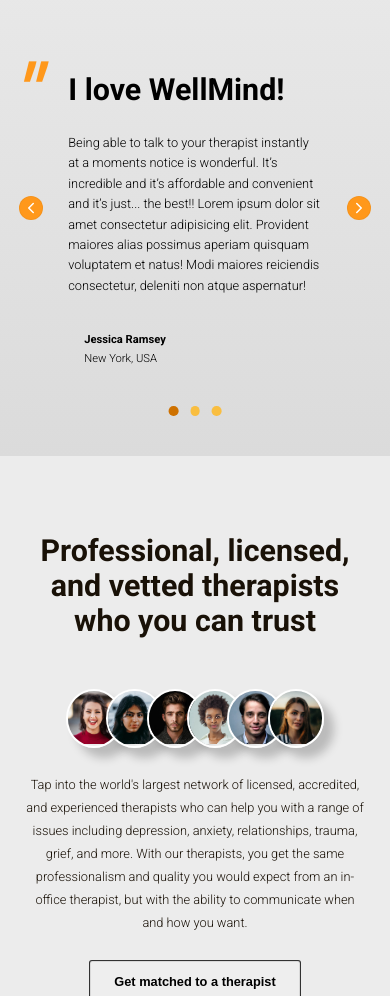
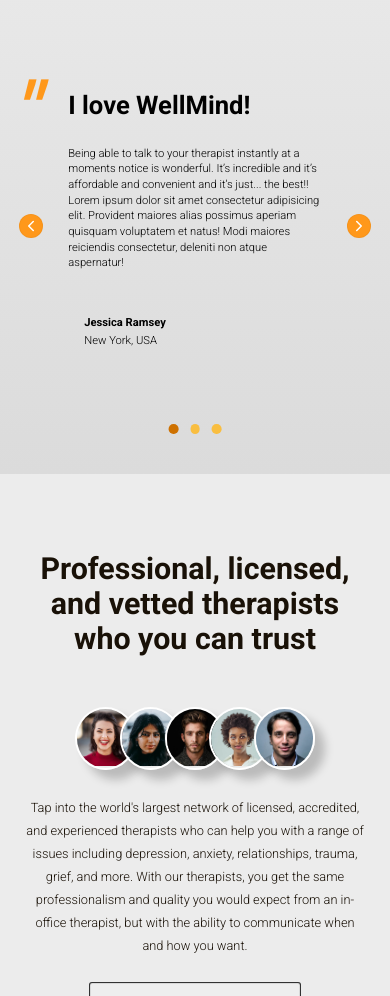
Before and after one commit to Lindllay/WellMind, a plain HTML site: page index.html in a window 390 px wide. Shown: the part 4347-5343 px from the top of the page. Drawn offline with nearby package versions, Linux system fonts and the light colour scheme.

Commit message:
mobile view fix hopefully last time

```diff
--- a/css/queries.css
+++ b/css/queries.css
@@ -201,12 +201,16 @@
   }
 
   .therapists-imgs {
-    transform: translateX(5rem);
+    transform: translateX(4rem);
     width: 100%;
   }
 
   .therapist-img {
     margin-bottom: 3.2rem;
+  }
+  .therapist-img:nth-child(6) {
+    position: absolute;
+    right: 9999px;
   }
   .therapist-img:nth-child(7) {
     position: absolute;
@@ -245,12 +249,12 @@
   }
 
   .testimonial-header {
-    font-size: 3.8rem;
+    font-size: 3.2em;
   }
   .testimonial-text {
-    font-size: 1.6rem;
-    line-height: 1.6;
-    margin-bottom: 3.2rem;
+    font-size: 1.4rem;
+    line-height: 1.4;
+    margin-bottom: 4.2rem;
   }
   .testimonial-header::before {
     font-size: 9.6rem;
@@ -263,7 +267,7 @@
   }
 
   .join {
-    font-size: 2.4rem;
+    font-size: 3.2rem;
     padding: 4.8rem 2.4rem;
   }
   .slider__btn--left {
@@ -372,6 +376,9 @@
     height: 2.5rem;
     width: 2.5rem;
   }
+  .therapists-imgs {
+    width: 90%;
+  }
 }
 
 @media screen and (orientation: landscape) and (max-width: 1000px) {
@@ -385,4 +392,7 @@
   .hero-btn.sign-in-btn {
     padding: 1.2rem 1.8rem;
   }
+  .customer-logos {
+    padding: 0.8rem 6.4rem;
+  }
 }
```
